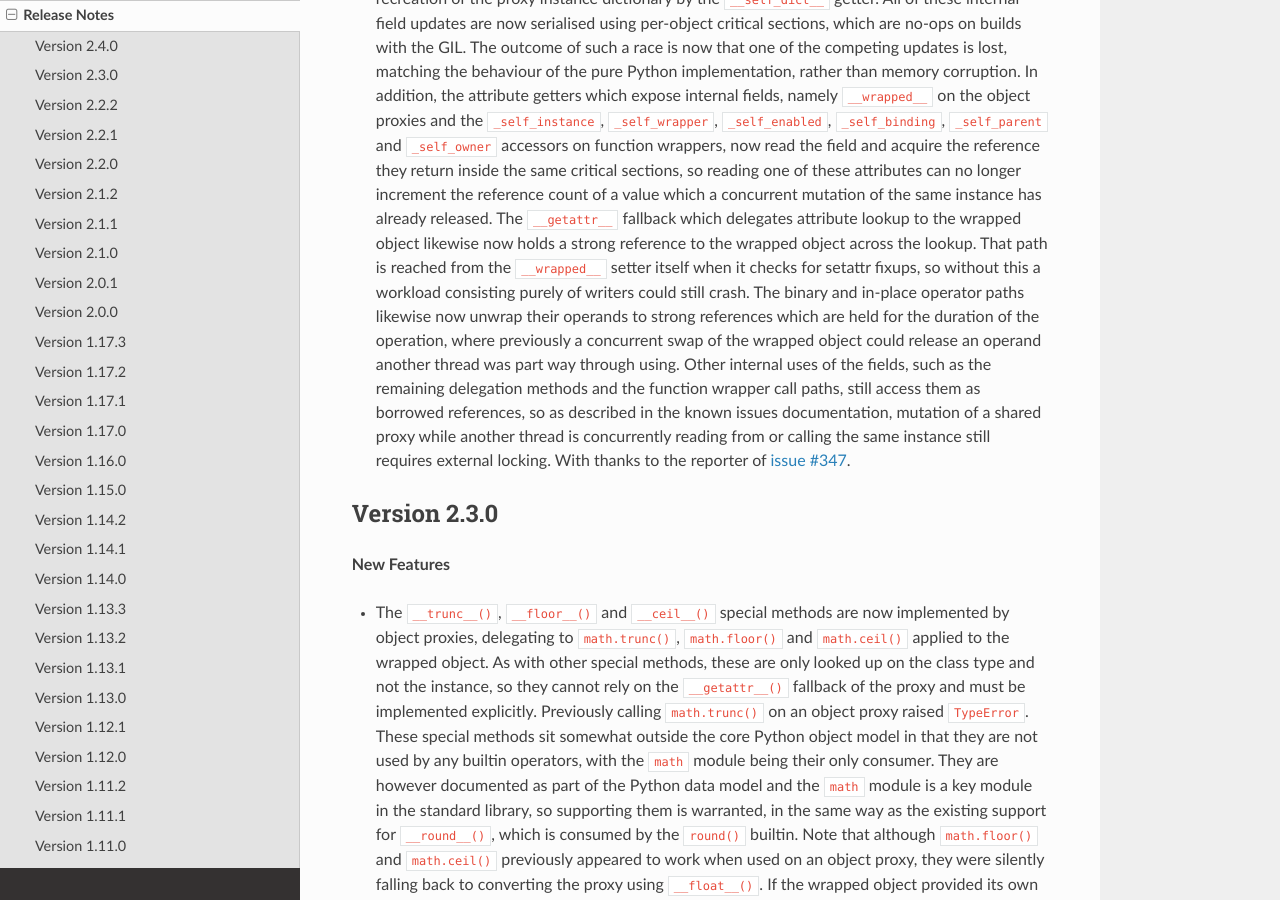
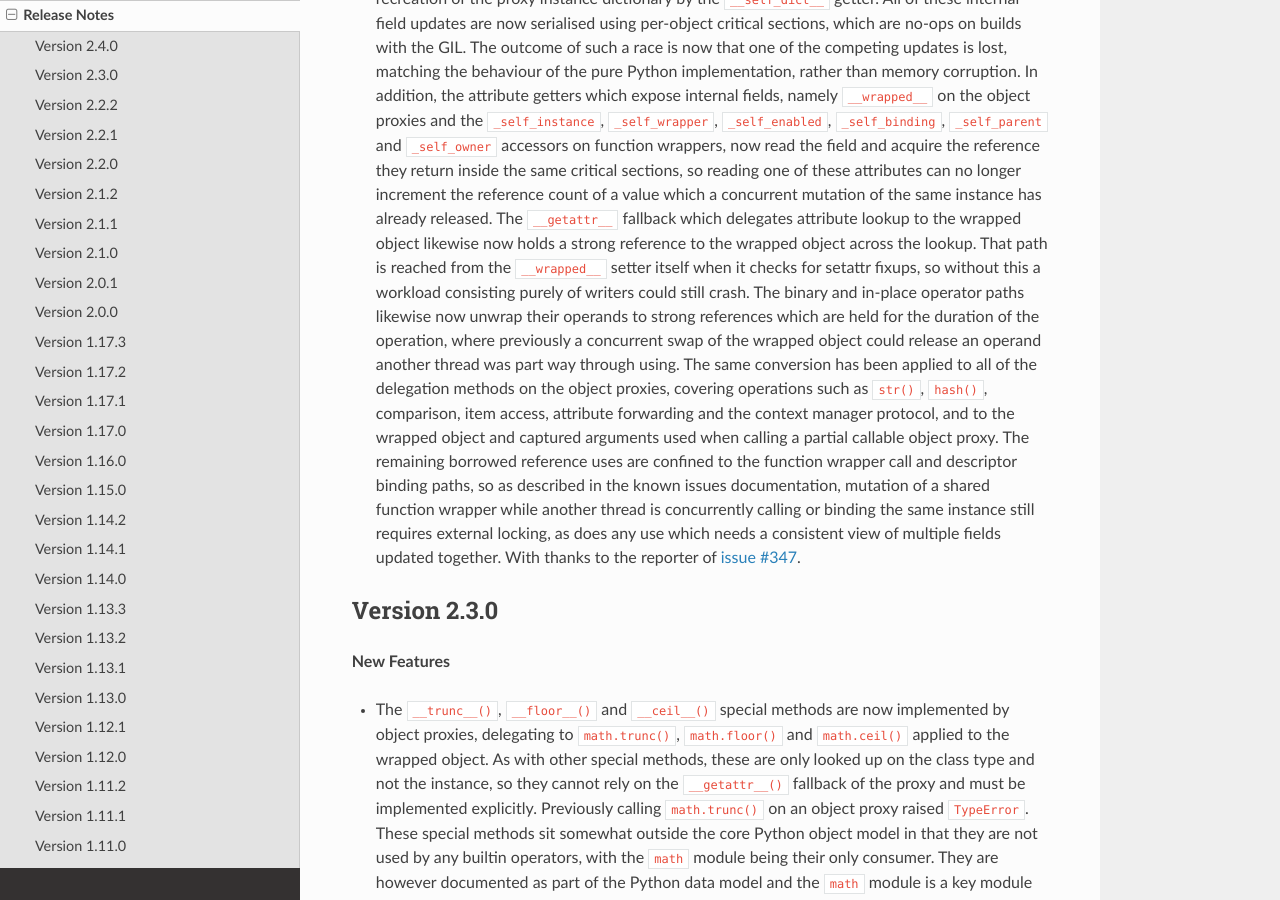
Before and after one commit to GrahamDumpleton/wrapt, a Sphinx documentation site: the page built from docs/changes.rst, in a window 1280 px wide and 900 px high, scrolled down 641 px. Built offline with Sphinx 7.4.7 and the Read the Docs theme 3.1.0, drawn with Linux system fonts in a browser that asks for light colours.

Commit message:
Update change log for delegation method strong references.
Note that the delegation methods on the object proxies and the partial
callable object proxy call path now hold strong references, narrowing
the outstanding borrowed reference uses to the function wrapper call
and descriptor binding paths.

```diff
--- a/docs/changes.rst
+++ b/docs/changes.rst
@@ -47,13 +47,18 @@ Version 2.4.0
   likewise now unwrap their operands to strong references which are
   held for the duration of the operation, where previously a concurrent
   swap of the wrapped object could release an operand another thread
-  was part way through using. Other internal uses of the fields, such
-  as the remaining delegation methods and the function wrapper call
-  paths, still access them as borrowed references, so as described in
-  the known issues documentation, mutation of a shared proxy while
-  another thread is concurrently reading from or calling the same
-  instance still requires external locking. With thanks to the
-  reporter of `issue #347
+  was part way through using. The same conversion has been applied to
+  all of the delegation methods on the object proxies, covering
+  operations such as ``str()``, ``hash()``, comparison, item access,
+  attribute forwarding and the context manager protocol, and to the
+  wrapped object and captured arguments used when calling a partial
+  callable object proxy. The remaining borrowed reference uses are
+  confined to the function wrapper call and descriptor binding paths,
+  so as described in the known issues documentation, mutation of a
+  shared function wrapper while another thread is concurrently calling
+  or binding the same instance still requires external locking, as
+  does any use which needs a consistent view of multiple fields
+  updated together. With thanks to the reporter of `issue #347
   <https://github.com/GrahamDumpleton/wrapt/issues/347>`_.
 
 Version 2.3.0
```
